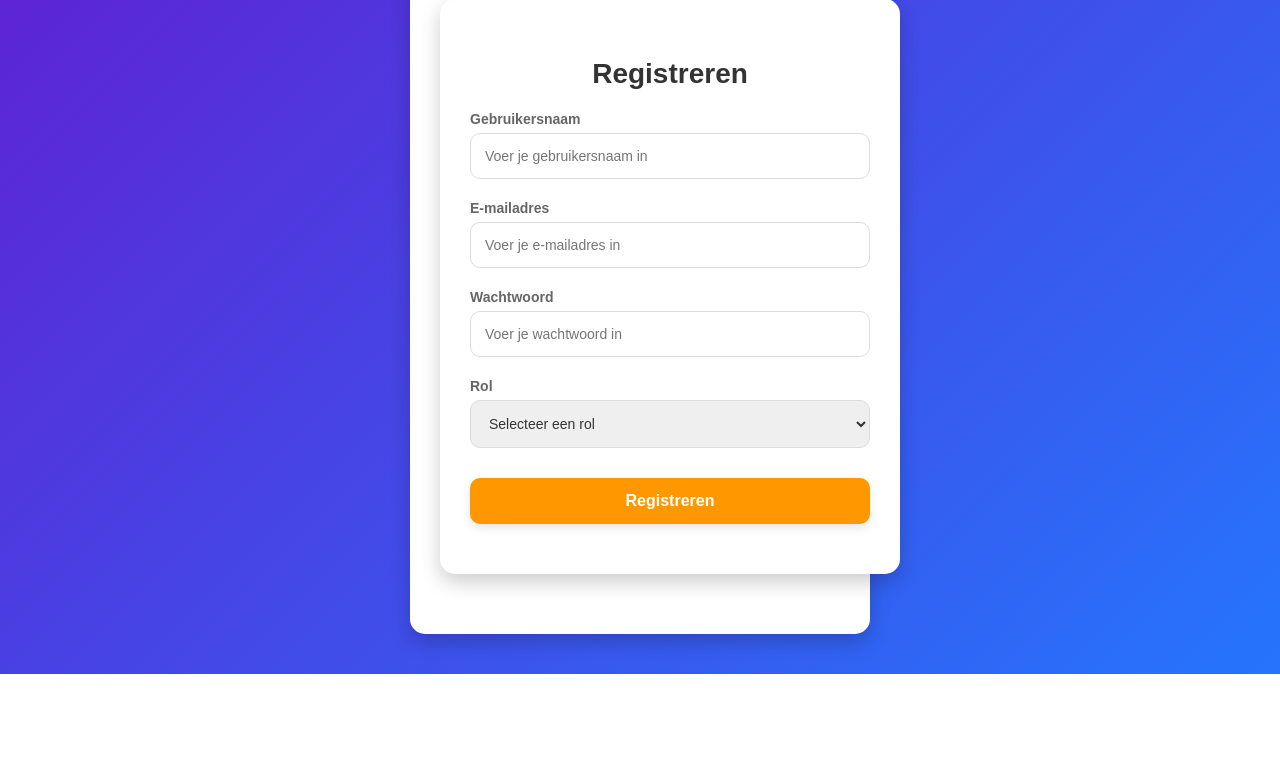
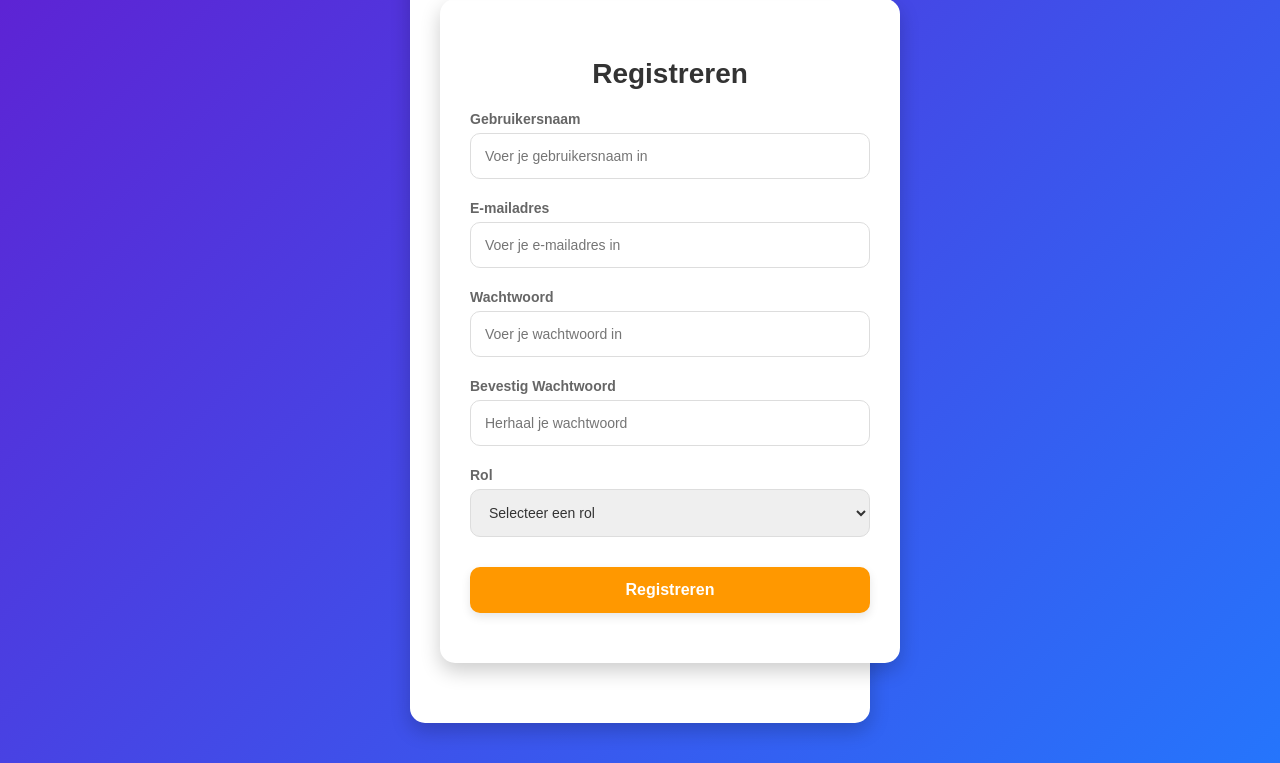
Before and after one commit to Alessandro-Gomes-Bravio/A.V25, a Flask app: page / in a window 1280 px wide. Shown: the part 467-1230 px from the top of the page. Before the commit the page ends 1141 px from the top, so only its background shows below. Run offline with Flask 3, Linux system fonts and the light colour scheme.

Commit message:
passwordcheck
wachtwoordcheck gemaakt

```diff
--- a/app.py
+++ b/app.py
@@ -85,7 +85,13 @@ def register():
     name = request.form['name']
     email = request.form['email']
     password = request.form['password']
+    confirm_password = request.form['confirm_password']
     role = request.form['role']
+
+
+    if password != confirm_password:
+        flash("Wachtwoorden komen niet overeen. Probeer opnieuw.", "error")
+        return redirect('/')
 
     # Valideer of de opgegeven rol geldig is
     if role not in ('user', 'admin'):
--- a/templates/index.html
+++ b/templates/index.html
@@ -61,6 +61,10 @@
                     <input type="password" id="password" name="password" placeholder="Voer je wachtwoord in" required>
                 </div>
                 <div class="form-group">
+                    <label for="confirm_password">Bevestig Wachtwoord</label>
+                    <input type="password" id="confirm_password" name="confirm_password" placeholder="Herhaal je wachtwoord" required>
+                </div>
+                <div class="form-group">
                     <label for="role">Rol</label>
                     <select id="role" name="role" required>
                         <option value="">Selecteer een rol</option>
```
